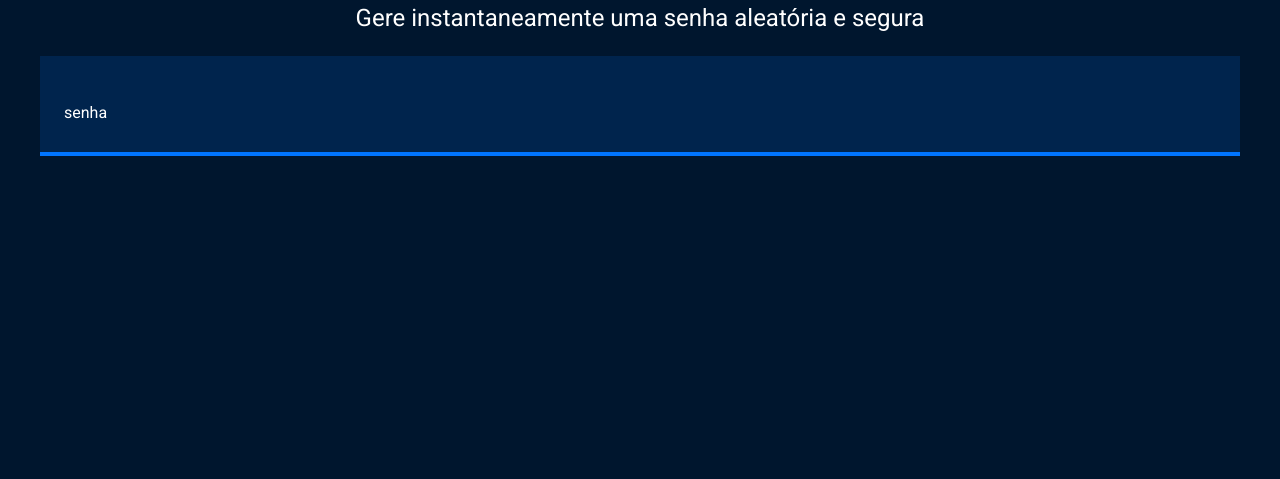
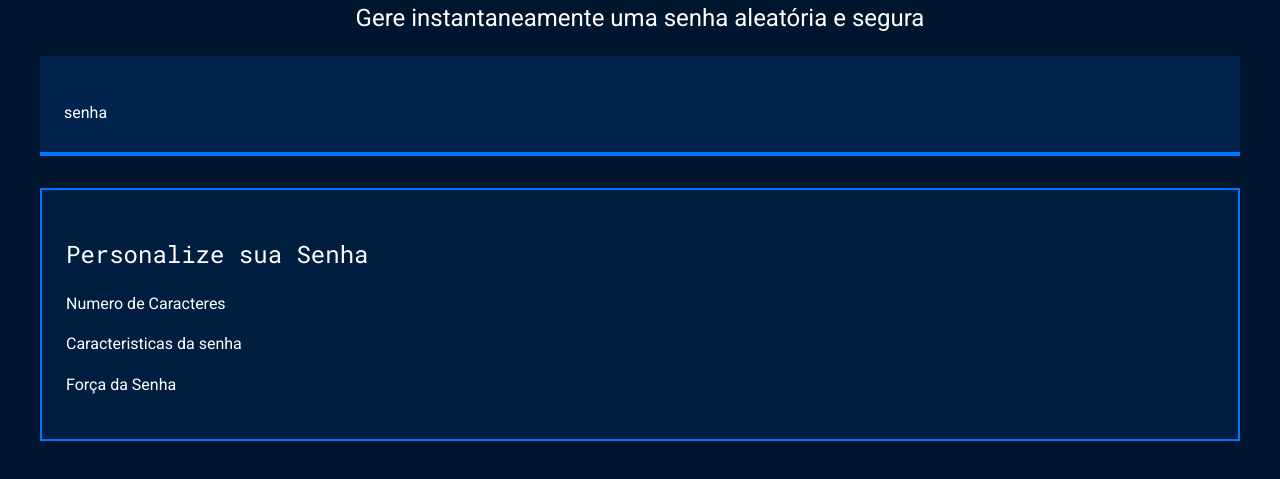
Before and after one commit to luanaribeiro2007/seguran-a-1trimestre, a plain HTML site: page index.html in a window 1280 px wide. Shown: the part 191-670 px from the top of the page. Drawn offline with Linux system fonts and the light colour scheme.

Commit message:
Add files via upload

```diff
--- a/index.html
+++ b/index.html
@@ -18,6 +18,21 @@
     <label for="senha">senha</label>
     <input name="senha" type="text" id="campo-senha">
   </div>
+  <div class="parametro">
+    <h3 class="parametro-titulo">Personalize sua Senha</h3>
+    <div class="parametro-coluna-senha">
+      <div class="parametro-senha">
+        <h4 class="parametro-senha-tiulo">Numero de Caracteres</h4>
+      </div>
+      <div class="parametro-senha">
+        <h4 class="parametro-senha-tiulo">Caracteristicas da senha</h4>
+      </div>
+      <div class="parametro-senha">
+        <h4 class="parametro-senha-tiulo">Força da Senha</h4>
+      </div>
+    </div>
+
+  </div>
 </section>
 </body>
 </html>
--- a/style.css
+++ b/style.css
@@ -57,3 +57,15 @@ body{
     max-width: 1200px;
     margin: 0 auto;
 }
+
+.parametro{
+background-color: var(--fundo-texto);
+border: 2px solid var(--borda);
+margin-top: 32px;
+padding: 24px;
+}
+
+.parametro-titulo{
+    font-family: var(--roboto-mono);
+    font-size: 24px;
+}
```
